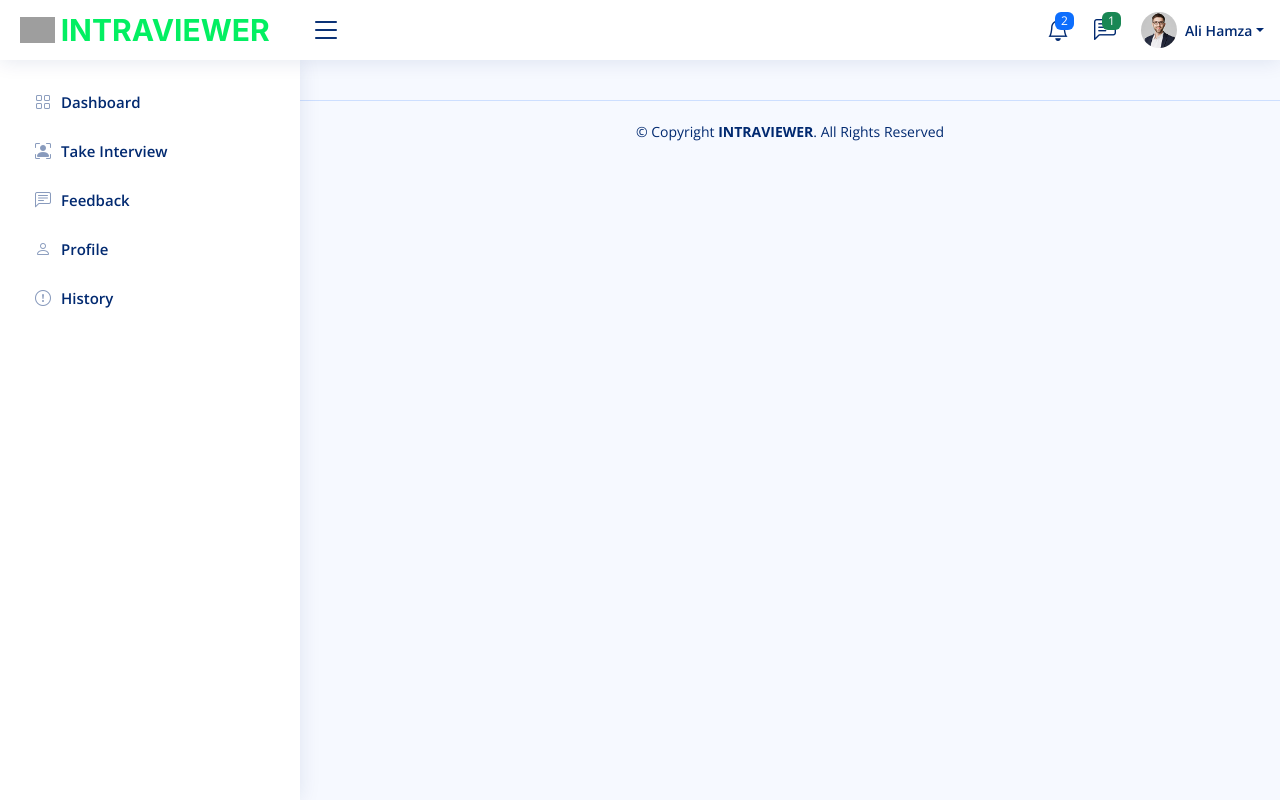
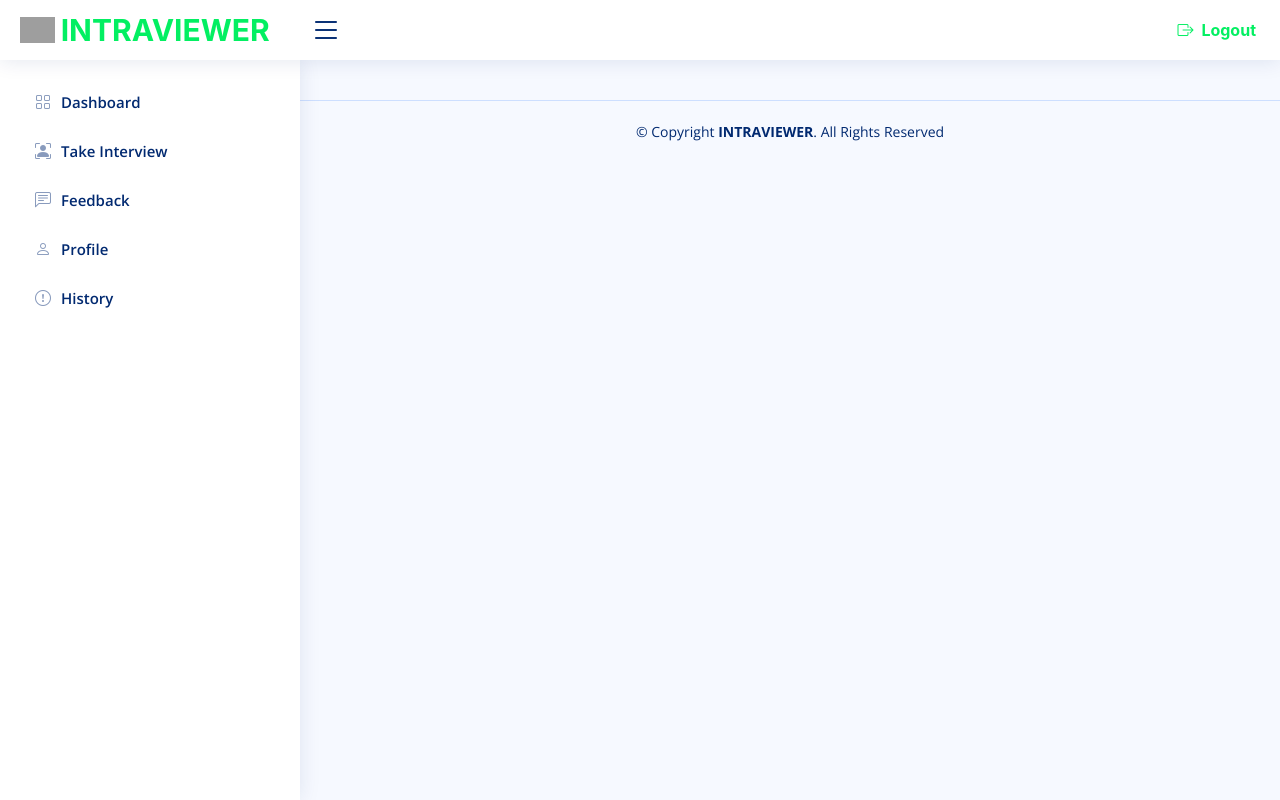
Before and after one commit to usmanjavaid227/INTRAVIEWER, a Django app: page /history/ in a window 1280 px wide. Run offline with Django 4.2, Linux system fonts and the light colour scheme; some libraries are stand-ins or nearby versions; grey boxes are pictures that could not be loaded.

Commit message:
update userindex view as class pased, fix logout

```diff
--- a/core/templates/core/userbase.html
+++ b/core/templates/core/userbase.html
@@ -48,7 +48,15 @@
 
     <nav class="header-nav ms-auto">
       <ul class="d-flex align-items-center">
-        <li class="nav-item dropdown">
+      <div class='logout'>
+        <li  class="text-dark px-3">
+          <a href={% url 'logout' %}>
+            <i class="bi bi-box-arrow-right"></i><span class="text-dark px-2" style="font-size: 16px;">Logout</span>
+          </a>
+        </li>
+      </div>
+
+         {% comment %} <li class="nav-item dropdown">
 
           <a class="nav-link nav-icon" href="#" data-bs-toggle="dropdown">
             <i class="bi bi-bell"></i>
@@ -184,7 +192,7 @@
             </li>
 
             <li>
-              <a class="dropdown-item d-flex align-items-center" href=#>
+              <a class="dropdown-item d-flex align-items-center" href={% url 'logout' %}>
                 <i class="bi bi-box-arrow-right"></i>
                 <span>Sign Out</span>
               </a>
@@ -194,7 +202,7 @@
         </li><!-- End Profile Nav -->
 
       </ul>
-    </nav><!-- End Icons Navigation -->
+    </nav><!-- End Icons Navigation --> {% endcomment %}
 
   </header><!-- End Header -->
 {% endblock Header_Section %}
--- a/core/views.py
+++ b/core/views.py
@@ -2,6 +2,8 @@ from django.views import View
 from django.shortcuts import render
 from .models import Card, Faq, Team, Testimonial
 from django.contrib.auth.models import User
+from django.shortcuts import redirect
+
 
 class IndexView(View):
     def get(self, request):
@@ -48,8 +50,15 @@ class ServicesView(View):
 
 
 class UserIndexView(View):
+    def dispatch(self, request, *args, **kwargs):
+        if not request.user.is_authenticated:
+            return redirect('login') # replace 'login' with the name of your login page url
+        return super().dispatch(request, *args, **kwargs)
+
     def get(self, request):
-        return render(request, 'core/userindex.html')
+        user = User.objects.get(username=request.user.username)
+        context = {'user': user}
+        return render(request, 'core/userindex.html', context)
 
 
 class UserProfileView(View):
```
Also changed, not shown: core/static/core/UserAssets/js/main.js (+1 -6 lines), db.sqlite3.
